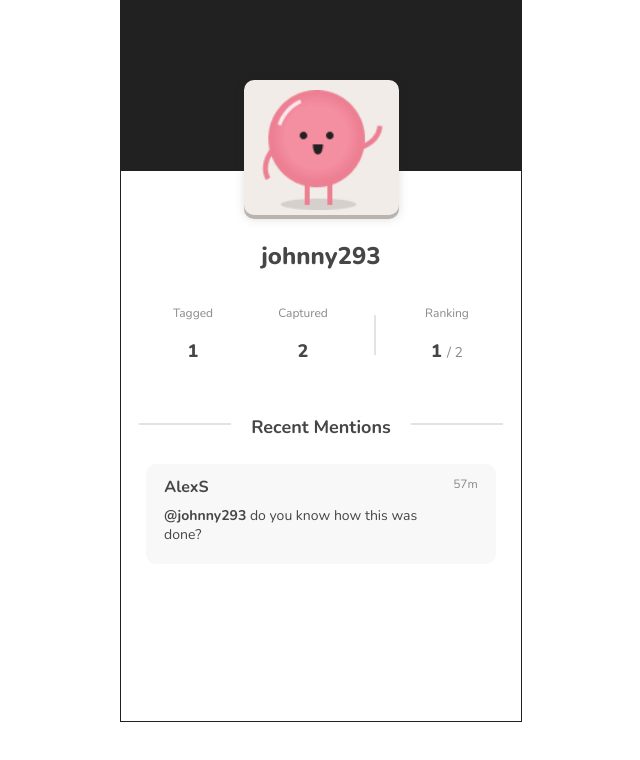
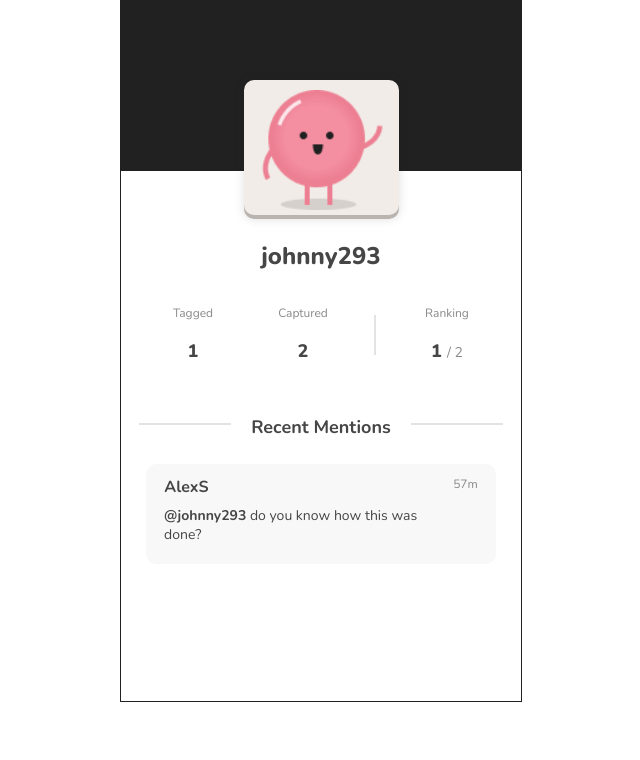
Before and after one commit to QiHengLee/Task_Assessment, a website: page main.html in a window 1280 px wide. Shown: the whole page, without its empty margins (319-959 px from the left). Drawn offline with nearby package versions, Linux system fonts and the light colour scheme.

Commit message:
change body height

```diff
--- a/main.css
+++ b/main.css
@@ -2,7 +2,7 @@ body {
     width: 400px;
     margin: auto;
     border: 1px solid #212121;
-    height: 90vh;
+    height: 700px;
     color: #464646;
 }
 
```
